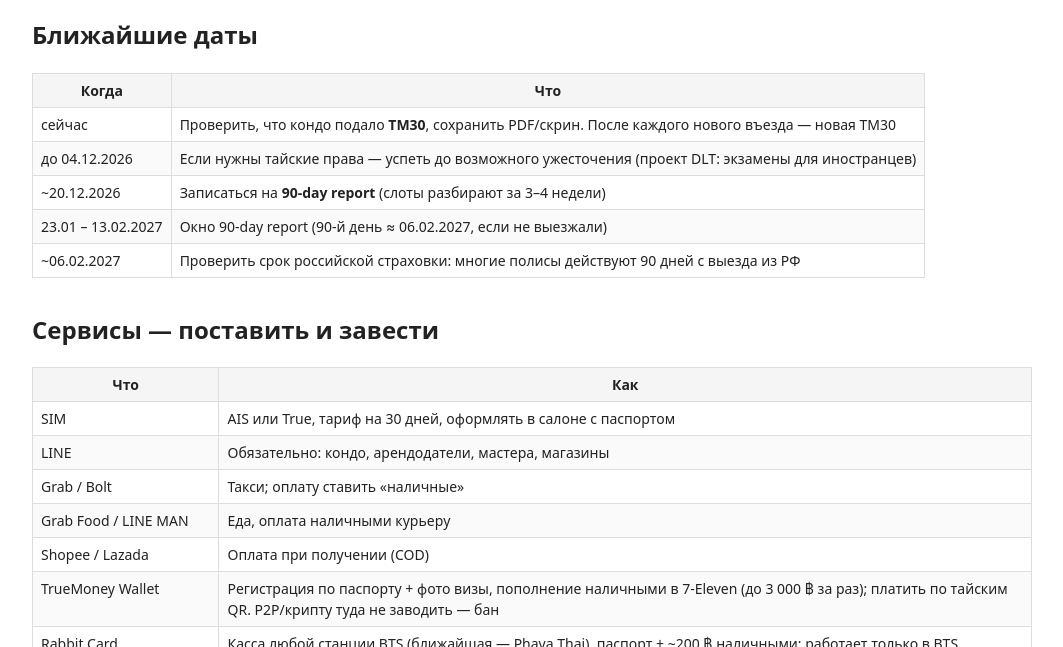
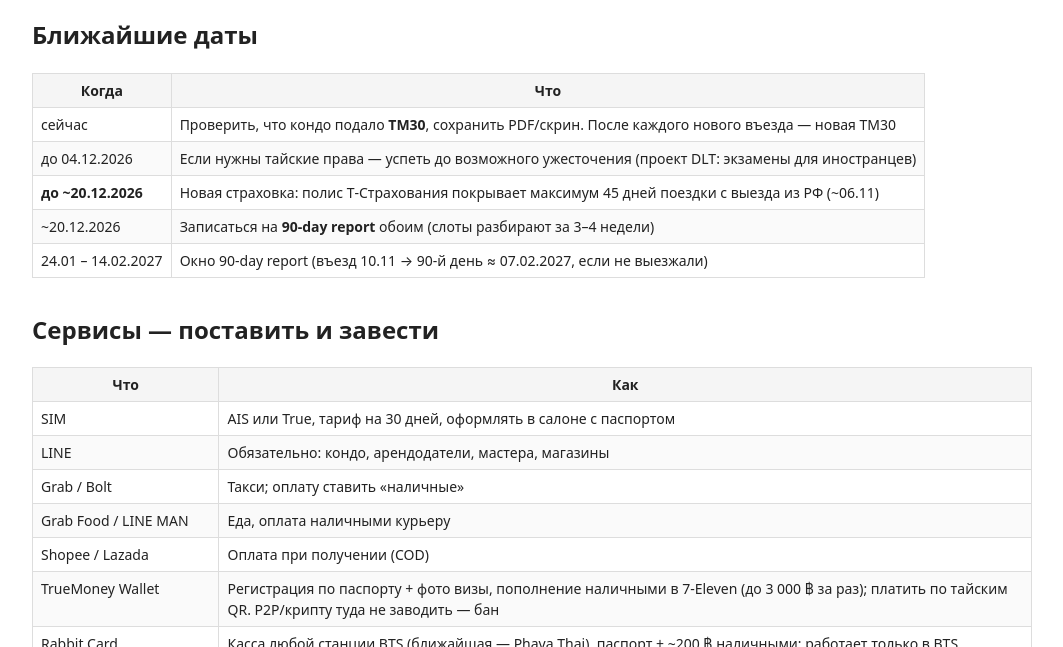
Before and after one commit to KirillMaster/bkk-condos, a plain HTML site: page guide.html in a window 1280 px wide. Shown: the part 153-800 px from the top of the page, without its empty margins (108-1171 px from the left). Drawn offline with Linux system fonts and the light colour scheme.

Commit message:
Fix dates, add insurance deadline
Co-Authored-By: Claude Opus 5.5 <noreply@anthropic.com>
Claude-Session: https://claude.ai/code/session_0175L66sjXjD8wAg7MX1NHyH

```diff
--- a/guide.html
+++ b/guide.html
@@ -27,16 +27,16 @@ code{background:#f2f2f2;padding:1px 4px;border-radius:3px}
 <td>Если нужны тайские права — успеть до возможного ужесточения (проект DLT: экзамены для иностранцев)</td>
 </tr>
 <tr>
+<td><strong>до ~20.12.2026</strong></td>
+<td>Новая страховка: полис Т‑Страхования покрывает максимум 45 дней поездки с выезда из РФ (~06.11)</td>
+</tr>
+<tr>
 <td>~20.12.2026</td>
-<td>Записаться на <strong>90-day report</strong> (слоты разбирают за 3–4 недели)</td>
-</tr>
-<tr>
-<td>23.01 – 13.02.2027</td>
-<td>Окно 90-day report (90-й день ≈ 06.02.2027, если не выезжали)</td>
-</tr>
-<tr>
-<td>~06.02.2027</td>
-<td>Проверить срок российской страховки: многие полисы действуют 90 дней с выезда из РФ</td>
+<td>Записаться на <strong>90-day report</strong> обоим (слоты разбирают за 3–4 недели)</td>
+</tr>
+<tr>
+<td>24.01 – 14.02.2027</td>
+<td>Окно 90-day report (въезд 10.11 → 90-й день ≈ 07.02.2027, если не выезжали)</td>
 </tr>
 </tbody>
 </table>
```
